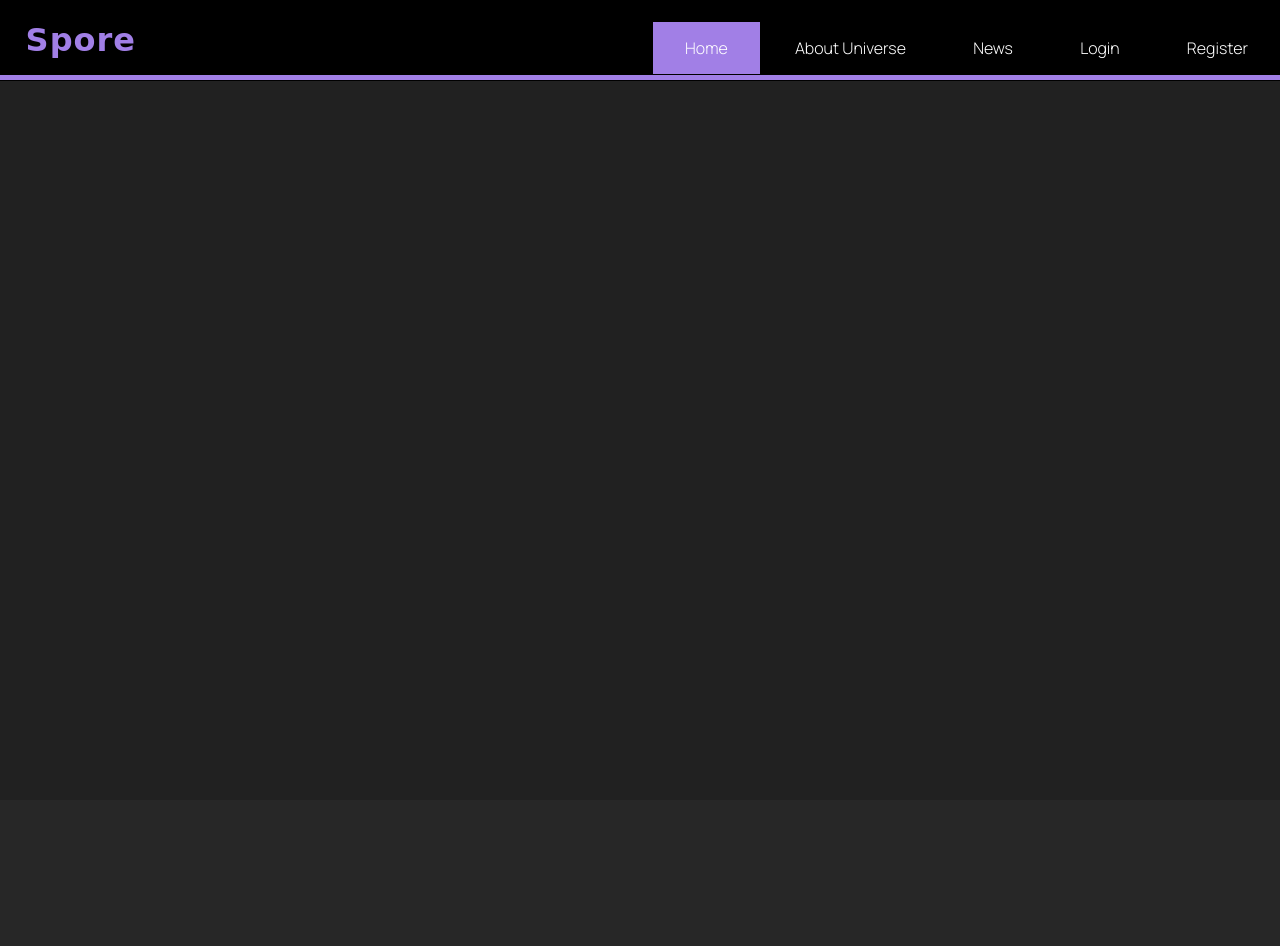
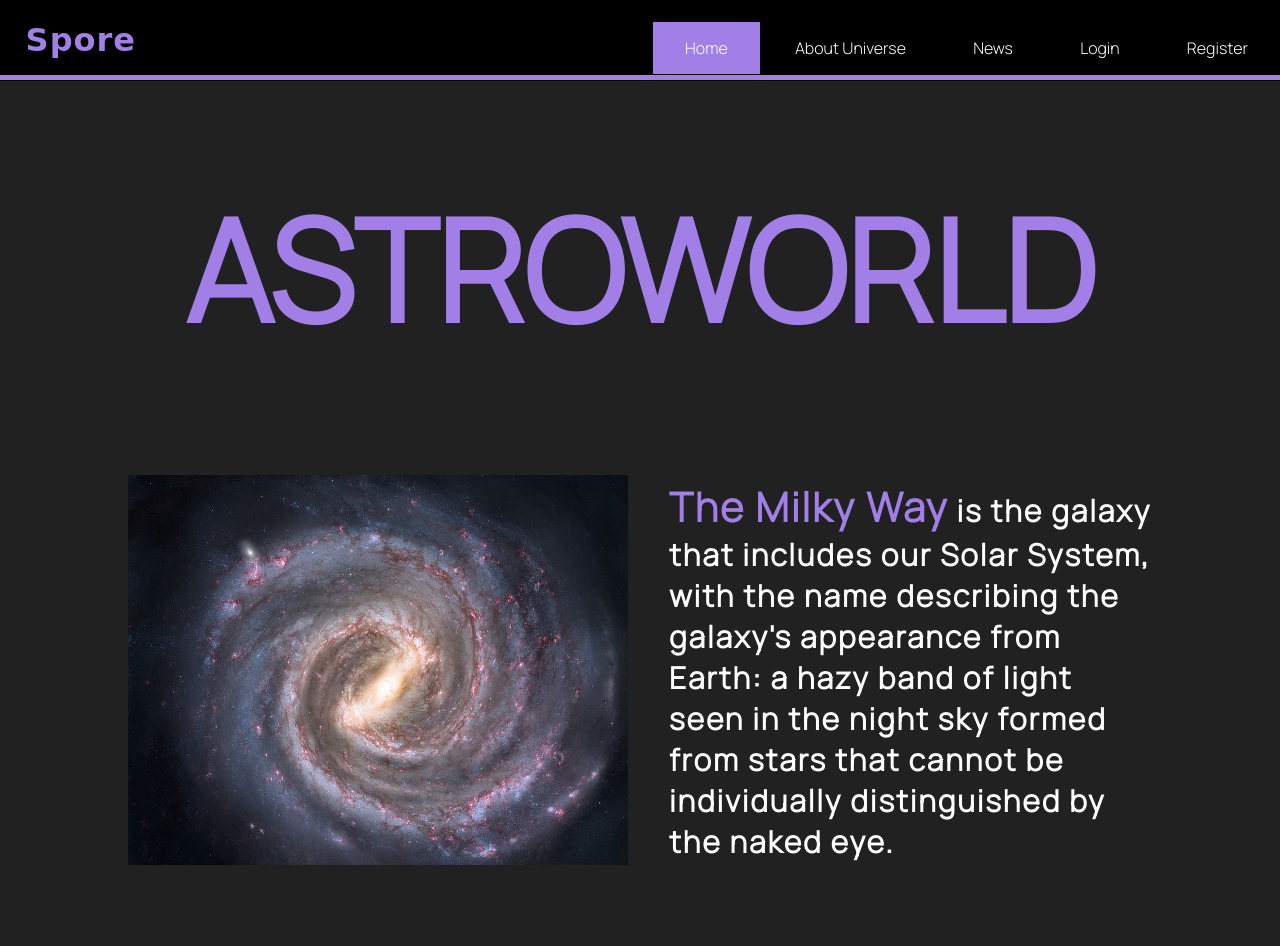
Before and after one commit to Artiye/AstronomyWeb, a PHP site: page /home.html in a window 1280 px wide. Before the commit the page ends 81 px from the top, so only its background shows below. Run offline with PHP 8.4, Linux system fonts and the light colour scheme; some web fonts are replaced.

Commit message:
added a title and a picture with some text

```diff
--- a/home.css
+++ b/home.css
@@ -65,3 +65,35 @@ background-color:#373636;
     background-color: #a17fe6;
     margin-top: -6px;
 }
+.main-h1 {
+    color: #a17fe6;
+    margin: 0 auto;
+    margin-top: 75px;
+    text-align: center;
+    font-size: 70px;
+}
+
+
+.fotoja1 img {
+   width: 500px;
+}
+.fotoja1{
+    display: flex;
+    width: 80%;
+    justify-content: center;
+    margin-left: 10%;
+    align-items: center;
+    margin-bottom: 5%;
+}
+
+.fotoja1 h1{
+    font-size: 30px;
+    color: white;
+    margin-left: 4%;
+    letter-spacing: 2px;
+}
+
+.fotoja1 h1 span{
+    font-size: 40px;
+    color: #a17fe6;
+}
--- a/home.html
+++ b/home.html
@@ -23,6 +23,17 @@
      </ul>
     </div>
     <div class="colour"></div>
+</header>
+<main>
+
+    <div class="main-h1">
+        <h1>ASTROWORLD</h1>
+     </div>
+    <div class="fotoja1">
+        <img src="foto6.PNG" alt="Milky Way">
+        <h1><span>The Milky Way</span> is the galaxy that includes our Solar System, with the name describing the galaxy's
+             appearance from Earth: a hazy band of light seen in the night sky formed from stars that cannot be individually distinguished by the naked eye.</h1>
+    </div>
 
 
 </body>
```
